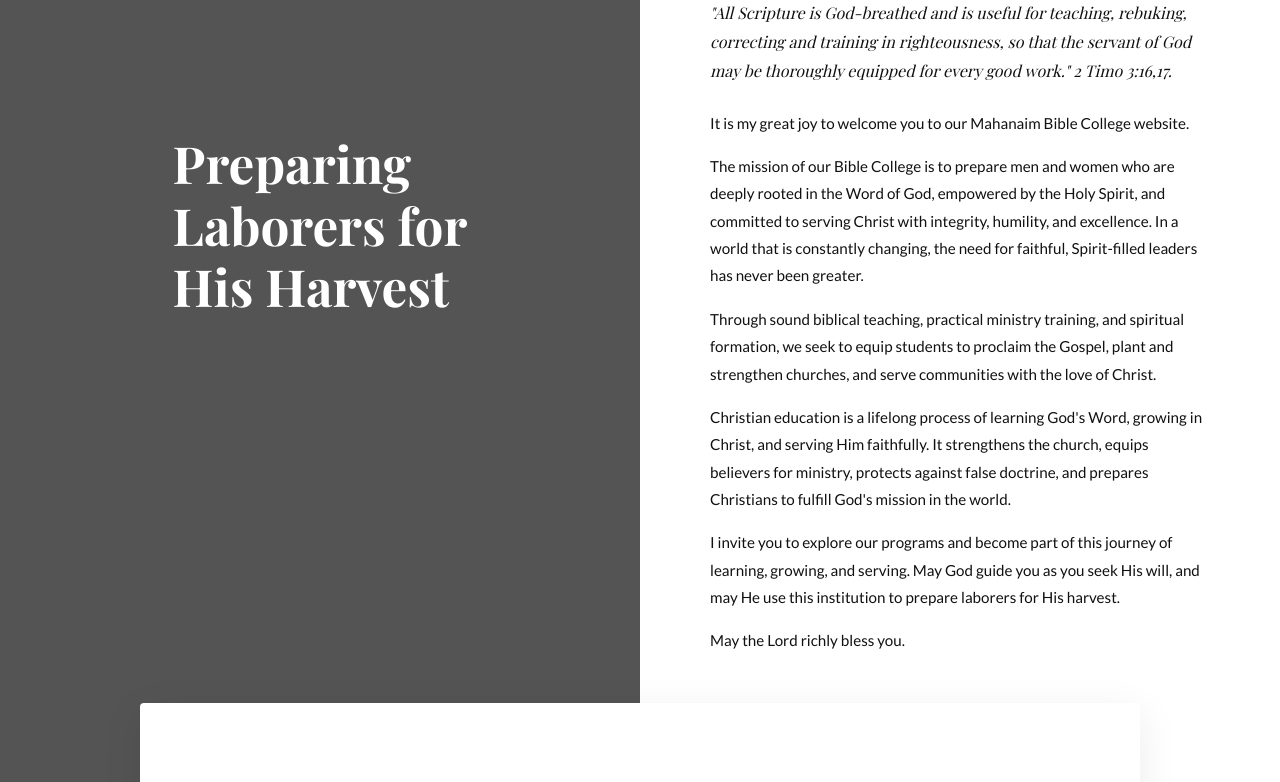
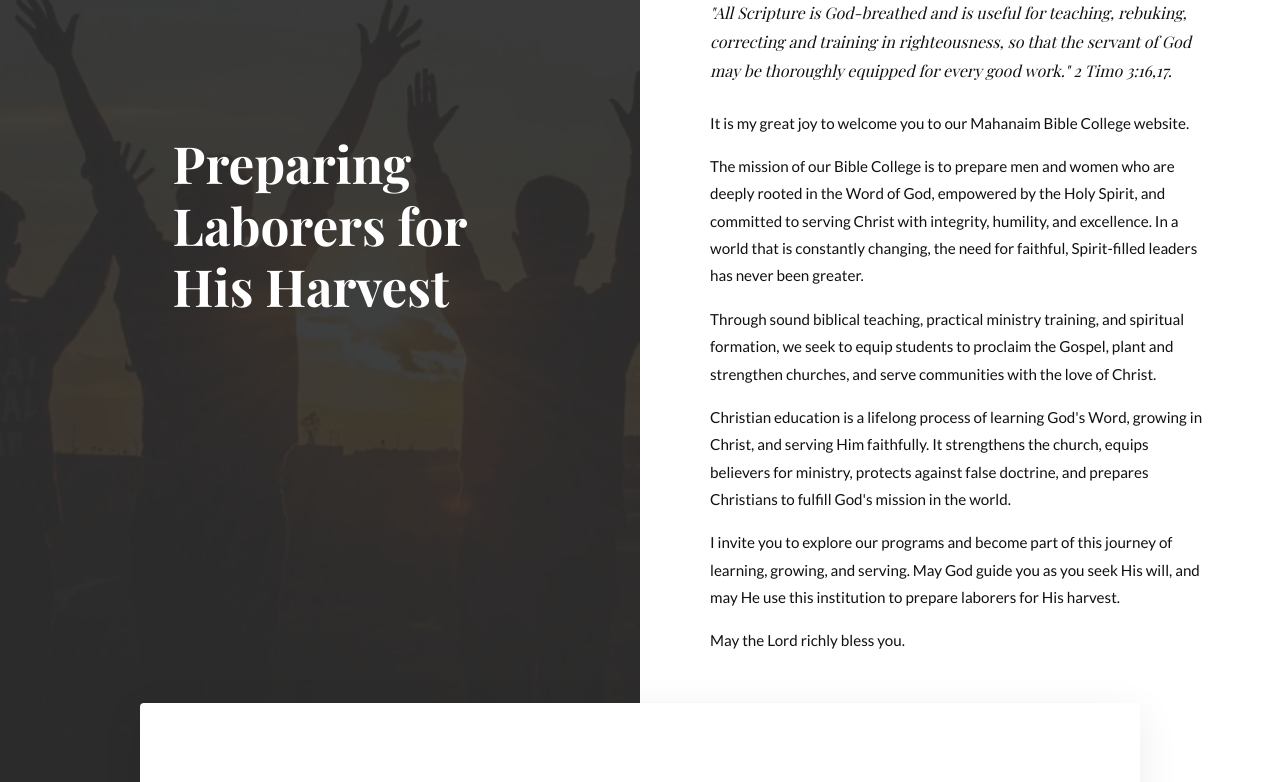
Before and after one commit to stevie1mat/cims-website, a Next.js app: page / in a window 1280 px wide. Shown: the part 1100-1882 px from the top of the page. Built offline with nearby package versions, Linux system fonts and the light colour scheme; a web font is replaced by a local one.

Commit message:
style: add background image to patron-left section

```diff
--- a/src/app/page.tsx
+++ b/src/app/page.tsx
@@ -31,8 +31,15 @@
 
       {/* =================== PATRON SECTION (SPLIT) =================== */}
       <section className="patron-section">
-        <div className="patron-left">
-          <h2>Preparing<br />Laborers for<br />His Harvest</h2>
+        <div className="patron-left" style={{ position: 'relative' }}>
+          <Image
+            src="/images/hero-bg.jpg"
+            alt="Laborers for His Harvest"
+            fill
+            style={{ objectFit: 'cover', zIndex: 0 }}
+          />
+          <div style={{ position: 'absolute', top: 0, left: 0, right: 0, bottom: 0, backgroundColor: 'rgba(50, 50, 50, 0.85)', zIndex: 0 }}></div>
+          <h2 style={{ position: 'relative', zIndex: 1 }}>Preparing<br />Laborers for<br />His Harvest</h2>
         </div>
         <div className="patron-right">
           <div className="patron-image-container">
```
